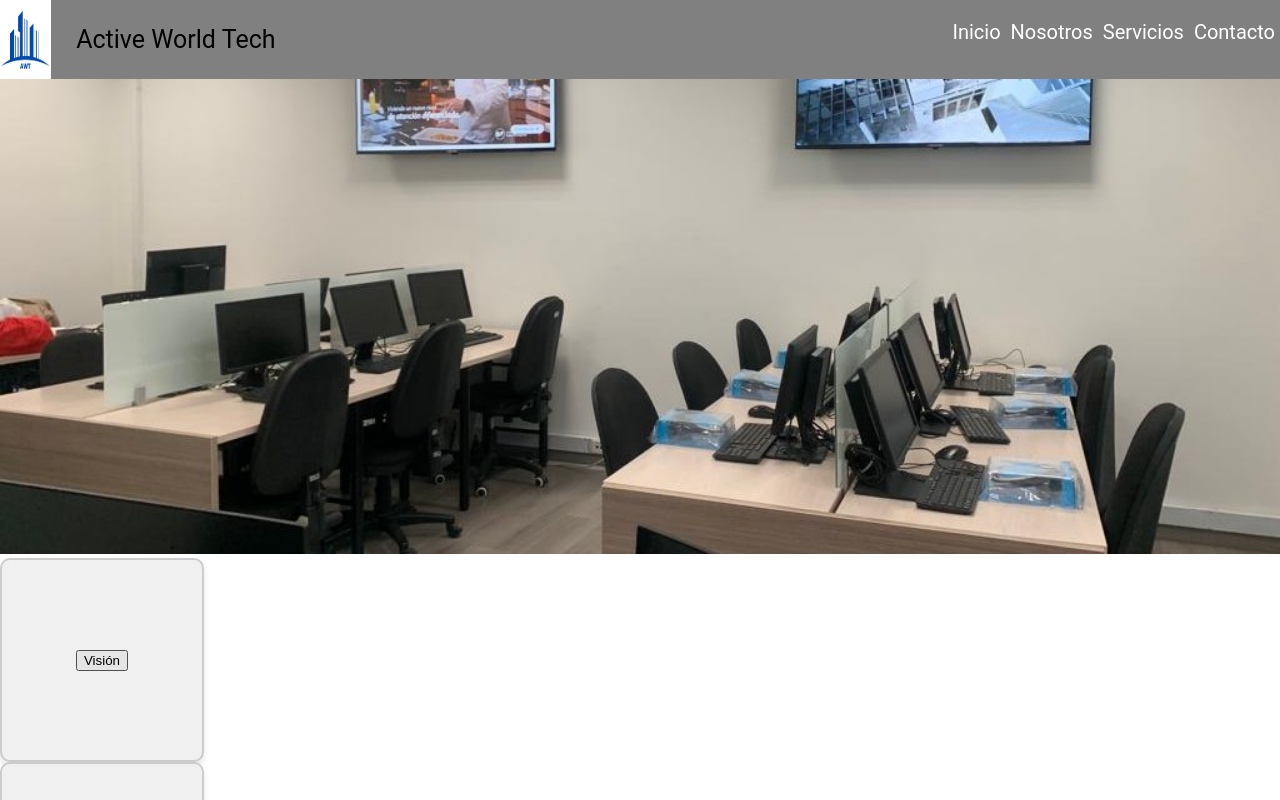
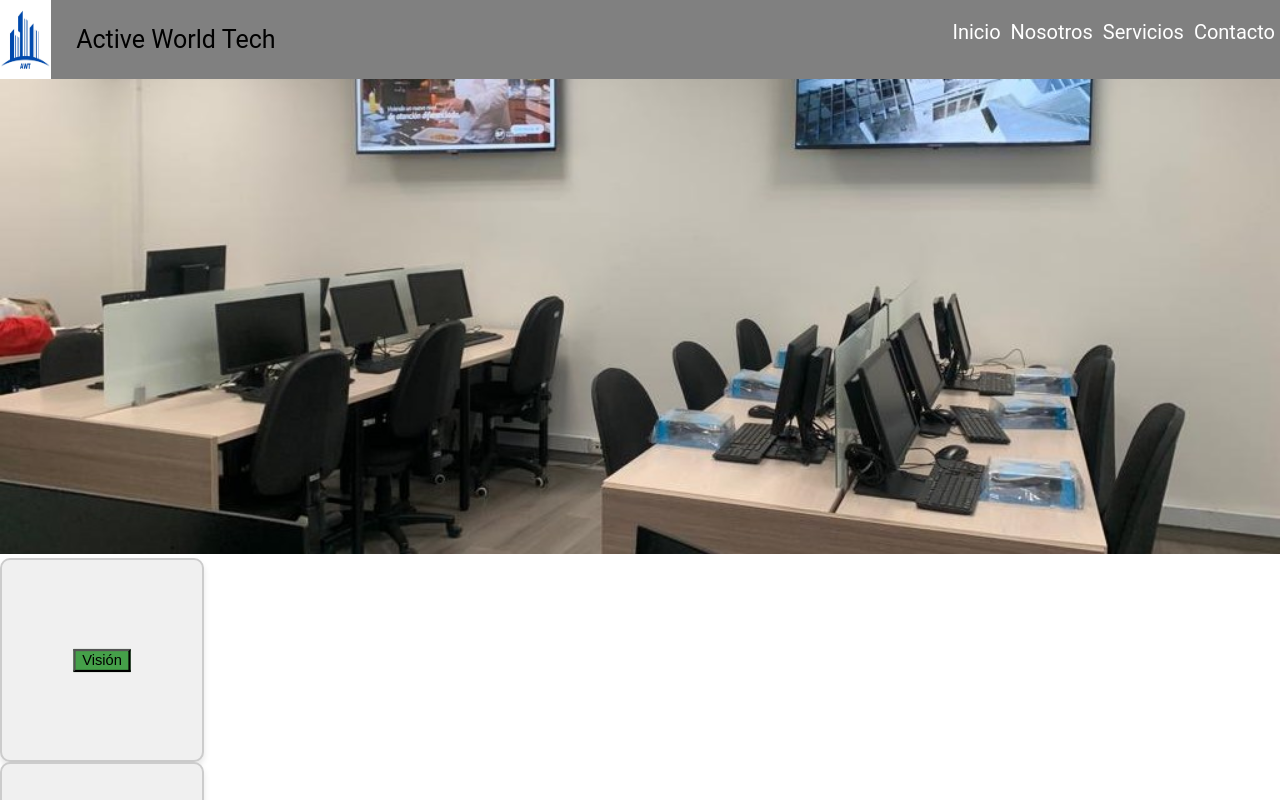
Before and after one commit to DelsonCruz/Prueba, a plain HTML site: page index.html in a window 1280 px wide. In both pictures the pointer is over the button "Visión". Shown: the top 800 px of the page. Drawn offline with Linux system fonts and the light colour scheme.

Commit message:
Update style.css

```diff
--- a/css/style.css
+++ b/css/style.css
@@ -52,3 +52,7 @@ ul li a {
     border-radius: 10px;
     box-shadow: 0 4px 6px rgba(0, 0, 0, 0.1);
 }
+.round-button:hover {
+    background-color: #45a049;
+    transform: scale(1.1);
+}
```
